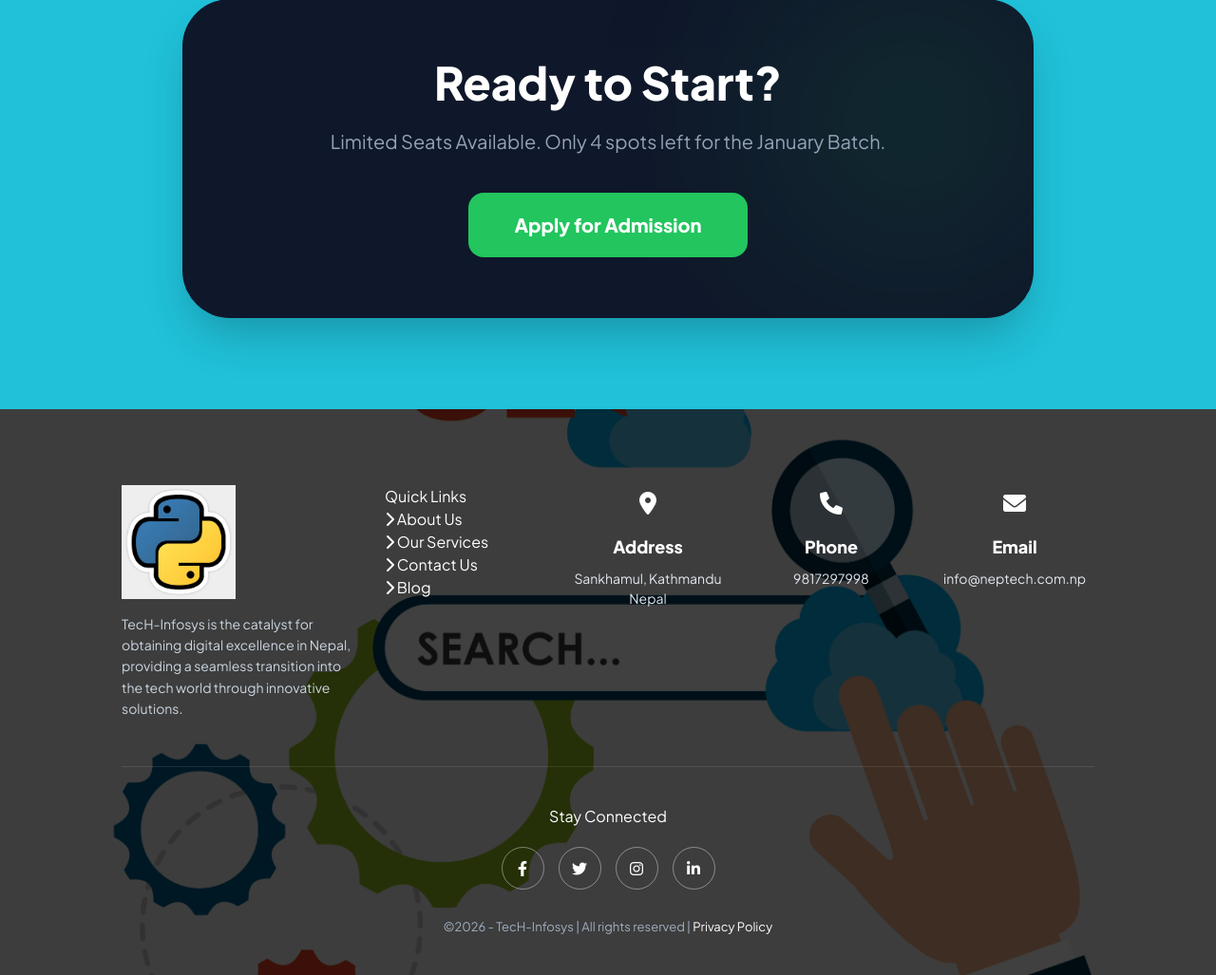
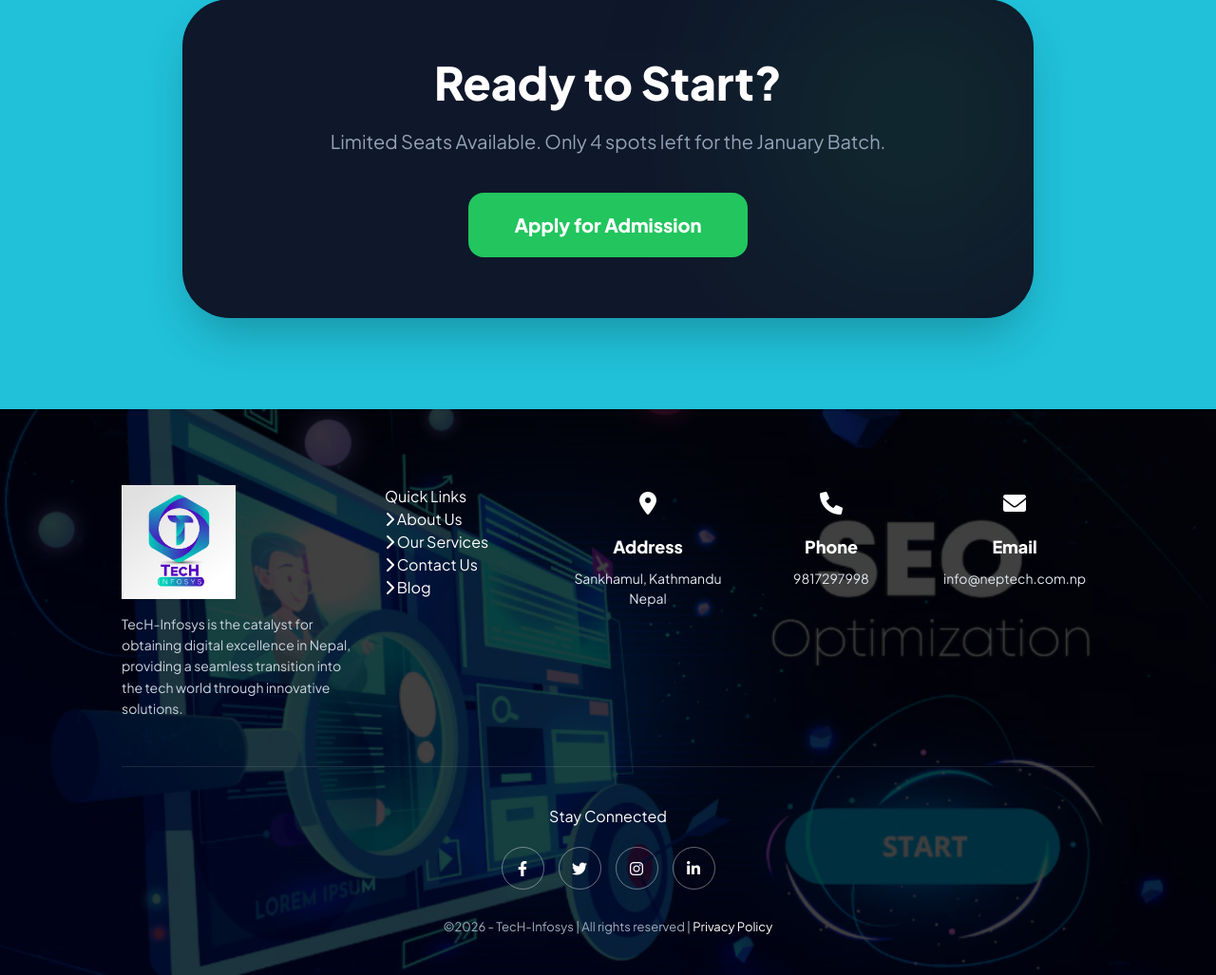
Before and after one commit to riteshcdy07/techinfosys-project, a Django app: page /uiux_design/ in a window 1280 px wide. Shown: the part 1726-2753 px from the top of the page at 95% size. Run offline with Django 5.2, Linux system fonts and the light colour scheme; some libraries are stand-ins or nearby versions.

Commit message:
Update uiux_design.html image paths and layout

```diff
--- a/core/templates/uiux_design.html
+++ b/core/templates/uiux_design.html
@@ -1,4 +1,4 @@
-
+{% load static %}
 <!DOCTYPE html>
 <html lang="en">
 <head>
@@ -163,7 +163,7 @@
     .footer-section {
         position: relative;
         padding: 80px 10% 40px;
-        background-image: url("/media/core/images/icons/SEO.PNG");
+        background-image: url("{% static 'core/images/seo_banner.jpg.png' %}");
         background-size: cover;
         background-position: center;
         background-attachment: fixed; /* Creates that cool parallax effect */
@@ -300,7 +300,7 @@
         <div class="footer-content">
             <div class="footer-container">
                 <div class="footer-col brand-info">
-                    <img src="/media/tech_logos/Python-logo.jpg" alt="Logo" class="hero-top-logo">
+                    <img src="{% static 'core/images/logos.png.jpg' %}" alt=" Logo" class="hero-top-logo">
                     <p>TecH-Infosys is the catalyst for obtaining digital excellence in Nepal, providing a seamless transition into the tech world through innovative solutions.</p>
                 </div>
 
@@ -362,6 +362,7 @@
     </html>
 
 
+
     <script>
         function filterTech(category, element) {
             const items = document.querySelectorAll('.tech-item');
```
